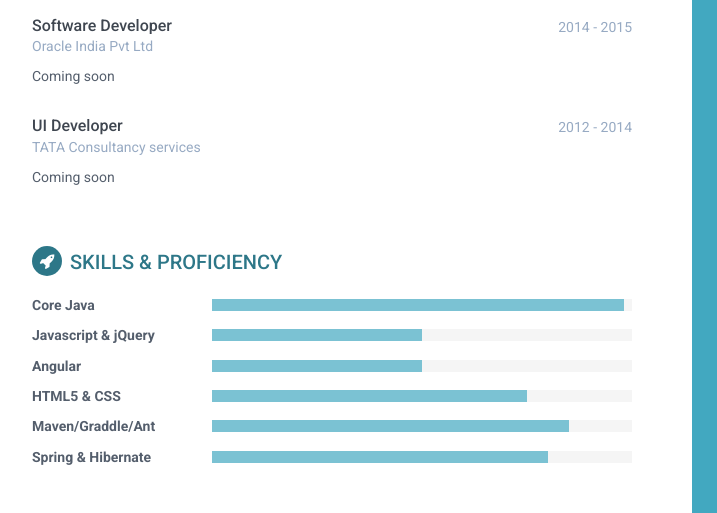
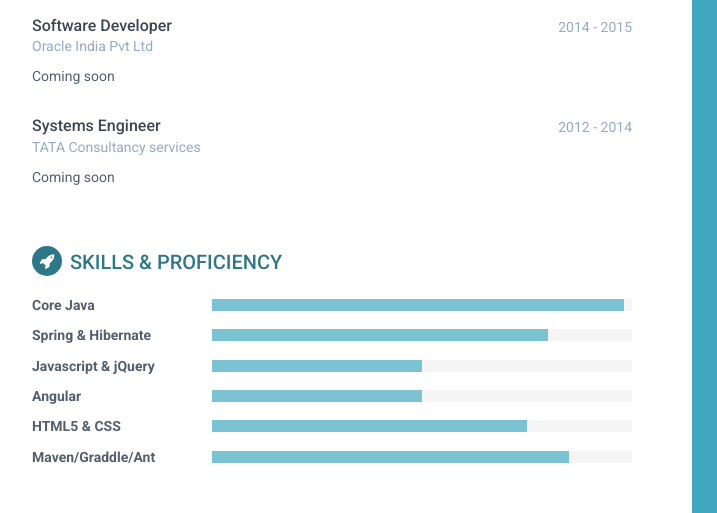
Before and after one commit to niranjansyamala/niranjansyamala.github.io, a plain HTML site: page index.html in a window 1280 px wide. Shown: the part 355-868 px from the top of the page, 188-905 px from the left. Drawn offline with Linux system fonts and the light colour scheme.

Commit message:
Corrected designation

```diff
--- a/index.html
+++ b/index.html
@@ -118,7 +118,7 @@
                 <div class="item">
                     <div class="meta">
                         <div class="upper-row">
-                            <h3 class="job-title">UI Developer</h3>
+                            <h3 class="job-title">Systems Engineer</h3>
                             <div class="time">2012 - 2014</div>
                         </div><!--//upper-row-->
                         <div class="company">TATA Consultancy services</div>
@@ -140,7 +140,13 @@
                             </div>
                         </div><!--//level-bar-->
                     </div><!--//item-->
-
+                    <div class="item">
+                        <h3 class="level-title">Spring & Hibernate</h3>
+                        <div class="level-bar">
+                            <div class="level-bar-inner" data-level="80%">
+                            </div>
+                        </div><!--//level-bar-->
+                    </div><!--//item-->
                     <div class="item">
                         <h3 class="level-title">Javascript &amp; jQuery</h3>
                         <div class="level-bar">
@@ -173,13 +179,7 @@
                         </div><!--//level-bar-->
                     </div><!--//item-->
 
-                    <div class="item">
-                        <h3 class="level-title">Spring & Hibernate</h3>
-                        <div class="level-bar">
-                            <div class="level-bar-inner" data-level="80%">
-                            </div>
-                        </div><!--//level-bar-->
-                    </div><!--//item-->
+
 
                 </div>
             </section><!--//skills-section-->
```
